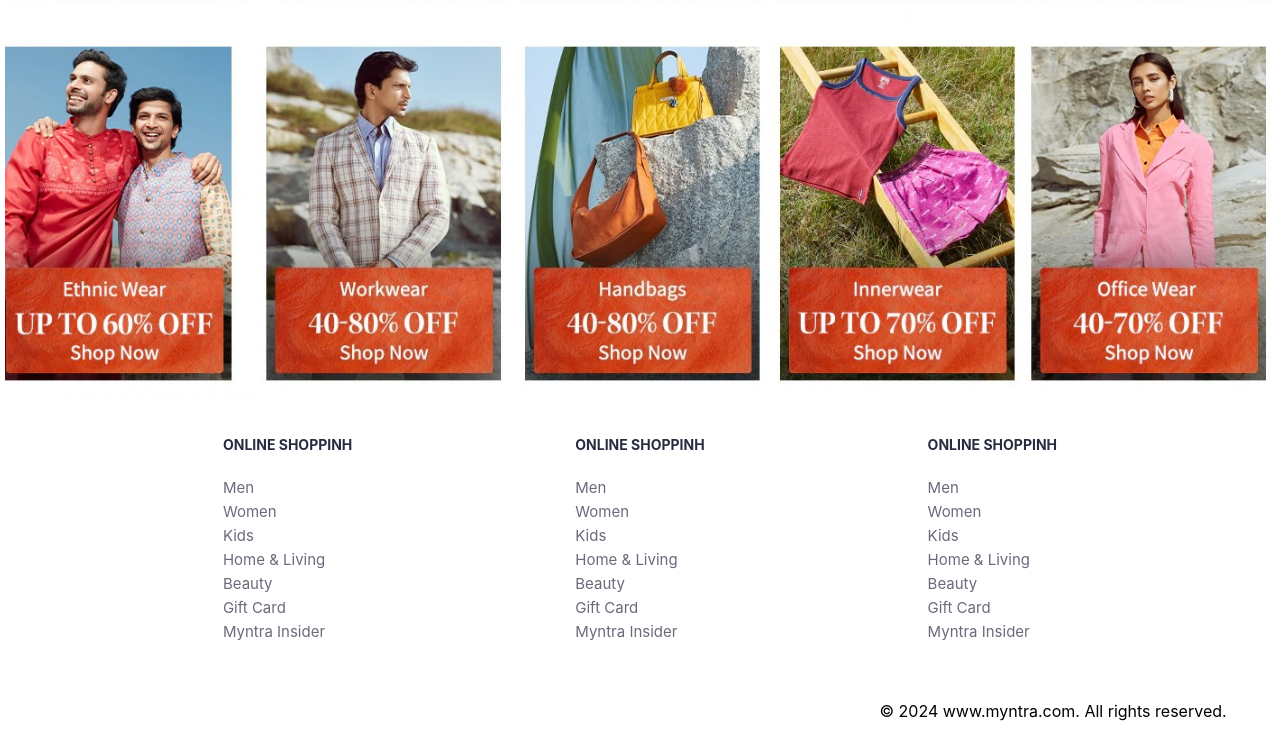
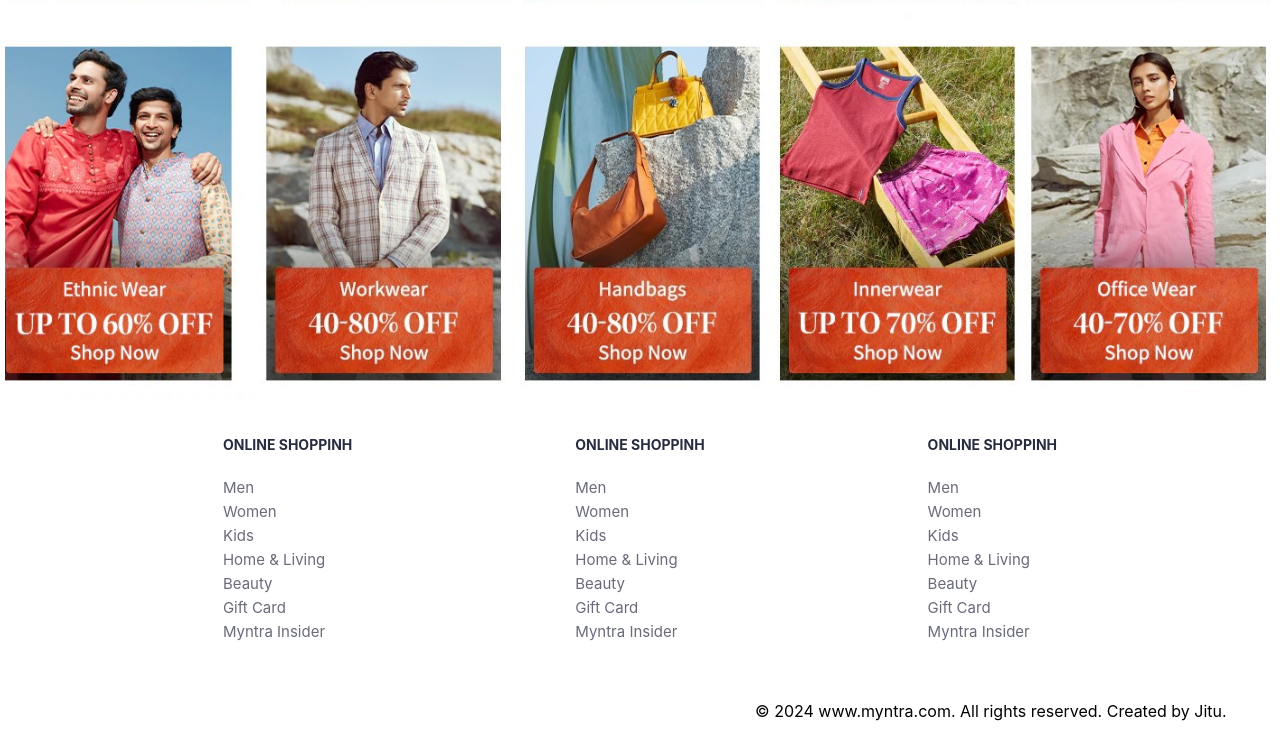
Before and after one commit to JituPradhan123/Myntra_UI_Clone, a plain HTML site: page Myntra/index.html in a window 1280 px wide. Shown: the part 2003-2739 px from the top of the page. Drawn offline with nearby package versions, Linux system fonts and the light colour scheme.

Commit message:
Update index.html

```diff
--- a/Myntra/index.html
+++ b/Myntra/index.html
@@ -118,6 +118,7 @@
 
         <div class="copyright">
             © 2024 www.myntra.com. All rights reserved.
+            Created by Jitu.
 
         </div>
     </footer>
```
